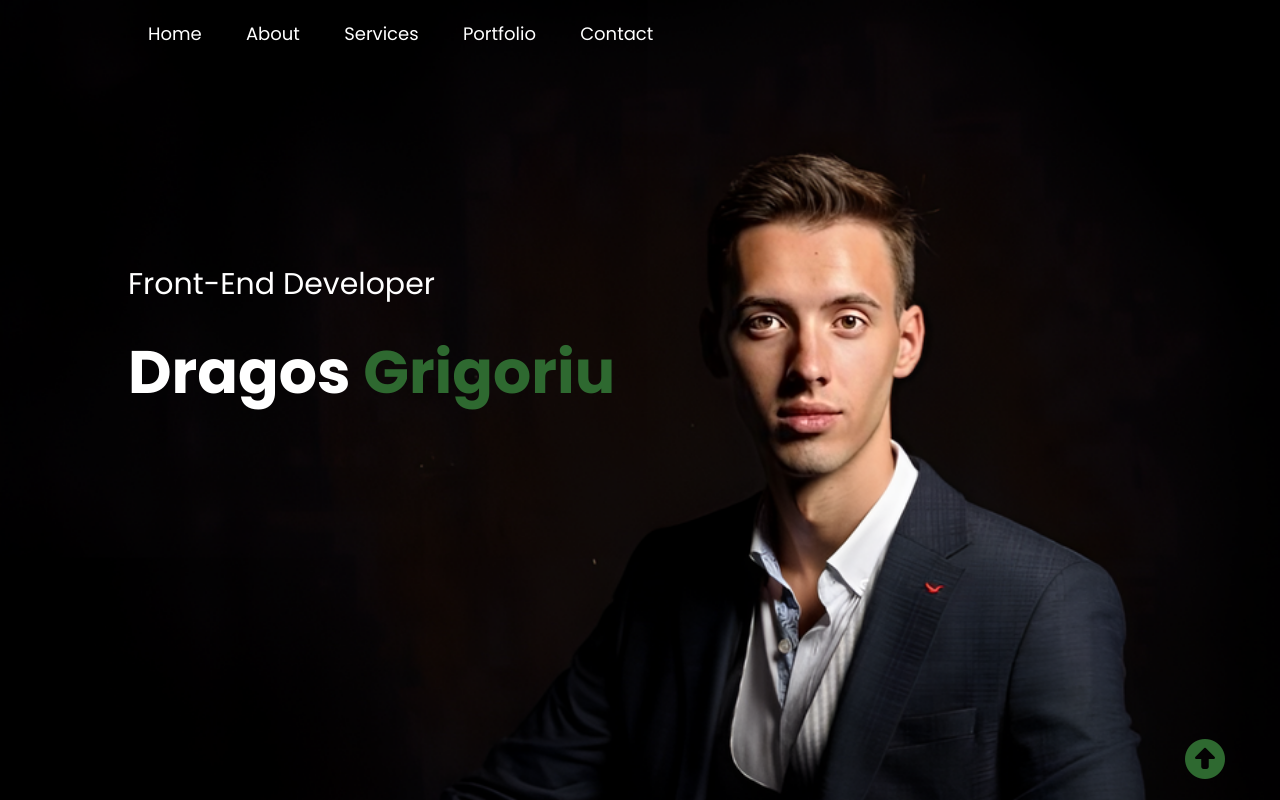
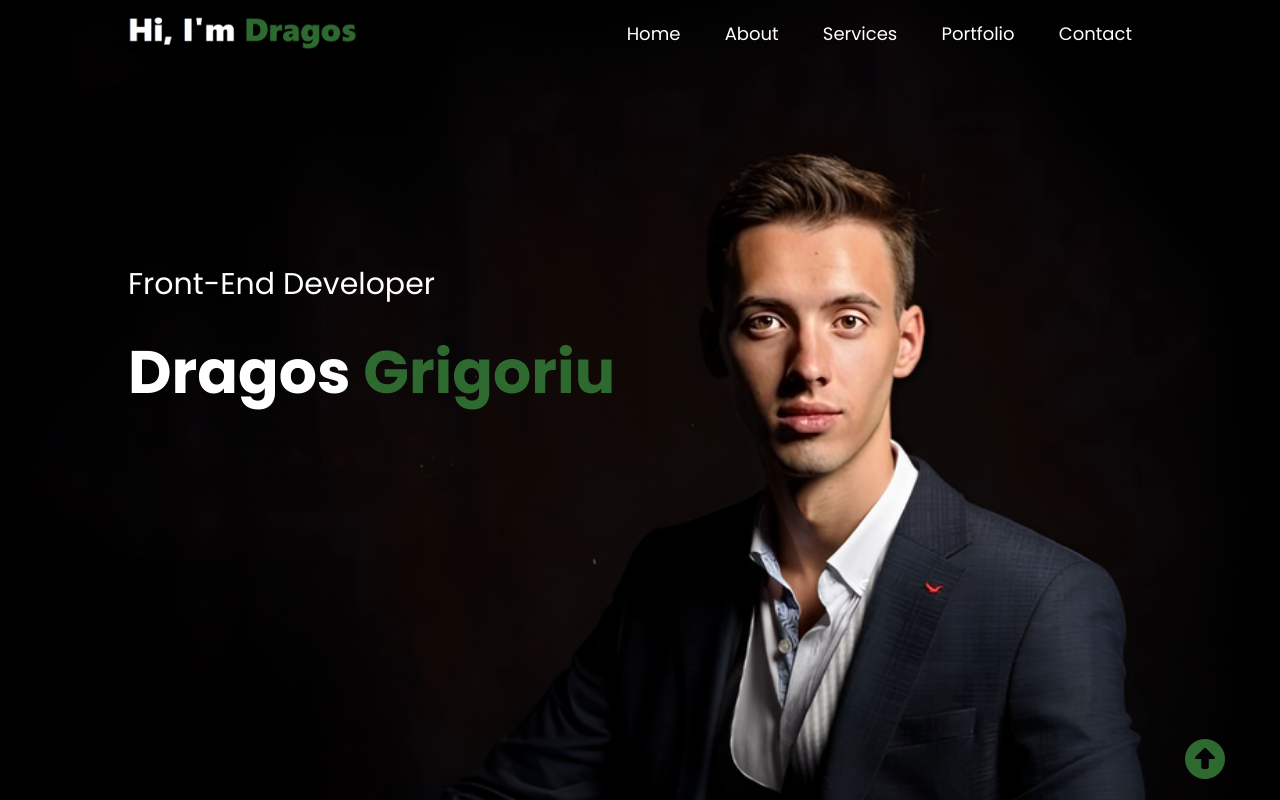
Before and after one commit to DragosGrigoriu/portfoliowebsite, a plain HTML site: page index.html in a window 1280 px wide. Shown: the top 800 px of the page. Drawn offline with Linux system fonts and the light colour scheme.

Commit message:
Update index.html

```diff
--- a/index.html
+++ b/index.html
@@ -20,6 +20,7 @@
     <div id="header">
       <div class="container">
         <nav>
+          <img src="images/logo.PNG" class="logo" />
           <ul id="sidemenu">
             <li><a href="#header">Home</a></li>
             <li><a href="#about">About</a></li>
```
